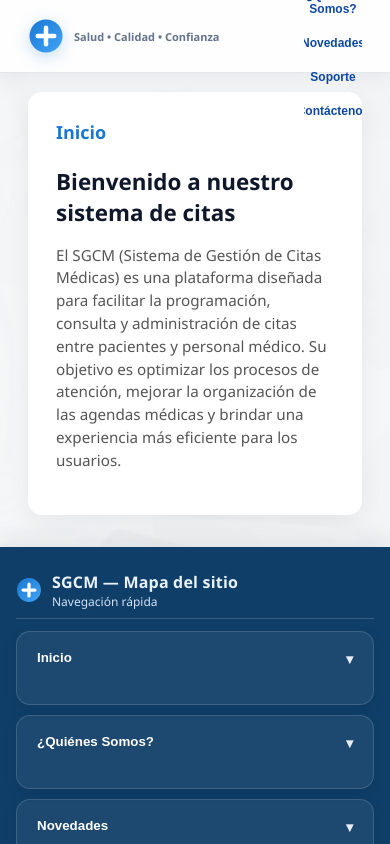
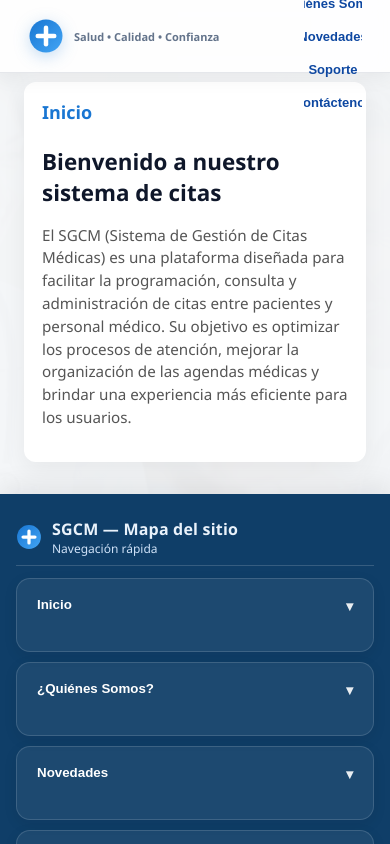
Before and after one commit to wandres2357-commits/sistemadegestioncitasmedicas, a React (Vite) app: page / in a window 390 px wide. Shown: the top 844 px of the page. Built offline with nearby package versions, Linux system fonts and the light colour scheme.

Commit message:
Add files via upload

```diff
--- a/src/App.css
+++ b/src/App.css
@@ -217,6 +217,28 @@ body { margin: 0; background: var(--bg); font-family: "Segoe UI", system-ui, -ap
   padding: 10px 16px; height: var(--nav-h);
 }
 
+/* Safe areas (iOS) */
+:root{
+  --safe-top: env(safe-area-inset-top);
+  --safe-right: env(safe-area-inset-right);
+  --safe-bottom: env(safe-area-inset-bottom);
+  --safe-left: env(safe-area-inset-left);
+}
+/* Topbar: respeta los márgenes seguros del notch */
+.topbar{
+  padding-top: max(0px, var(--safe-top));
+}
+
+.topbar-inner{
+  padding-left: max(16px, var(--safe-left));
+  padding-right: max(16px, var(--safe-right));
+}
+
+/* En móvil, compacta altura de navbar */
+@media (max-width: 720px){
+  :root{ --nav-h: 60px; } /* si ya usas clamp, puedes omitirlo */
+}
+
 /* Marca/Logo */
 .brand{
   display: flex; align-items: center; gap: 10px; min-width: 260px;
@@ -390,3 +412,55 @@ main{
 }
 :root{ --nav-h: 72px; }
 main > * { scroll-margin-top: calc(var(--nav-h) + 12px); }
+
+/* Menú centrado con scroll horizontal suave en móvil */
+.menu{
+  display: flex;
+  align-items: center;
+  justify-content: center;
+  gap: 8px;
+  margin: 0 auto;
+  list-style: none;
+  padding: 0;
+
+  /* clave en móviles: */
+  overflow-x: auto;
+  -webkit-overflow-scrolling: touch;
+  scrollbar-width: none;         /* Firefox */
+}
+.menu::-webkit-scrollbar{ display: none; } /* WebKit */
+
+.link{
+  white-space: nowrap;            /* evita cortes raros de texto */
+  padding: 8px 12px;              /* compactado en móvil */
+  border-radius: 10px;
+  font-weight: 600;
+  color: #0d47a1;
+}
+
+/* En móvil, liberamos espacio ocultando la zona derecha (badge/cta) */
+@media (max-width: 720px){
+  .right{ display: none; }
+  .menu{ gap: 6px; }
+  .link{ padding: 6px 10px; font-size: 13px; }
+}
+
+/* Contenido: menos margen superior en móvil para evitar scroll innecesario */
+@media (max-width: 720px){
+  main{
+    margin-top: calc(var(--nav-h) + 10px);
+    padding-inline: 12px;
+  }
+  .card{
+    padding: 18px;
+    border-radius: 12px;
+  }
+}
+
+/* Marca de agua menos visible en móvil */
+@media (max-width: 720px){
+  .app::before{
+    background-position: center 30%;
+    filter: opacity(0.14);
+  }
+}
```
